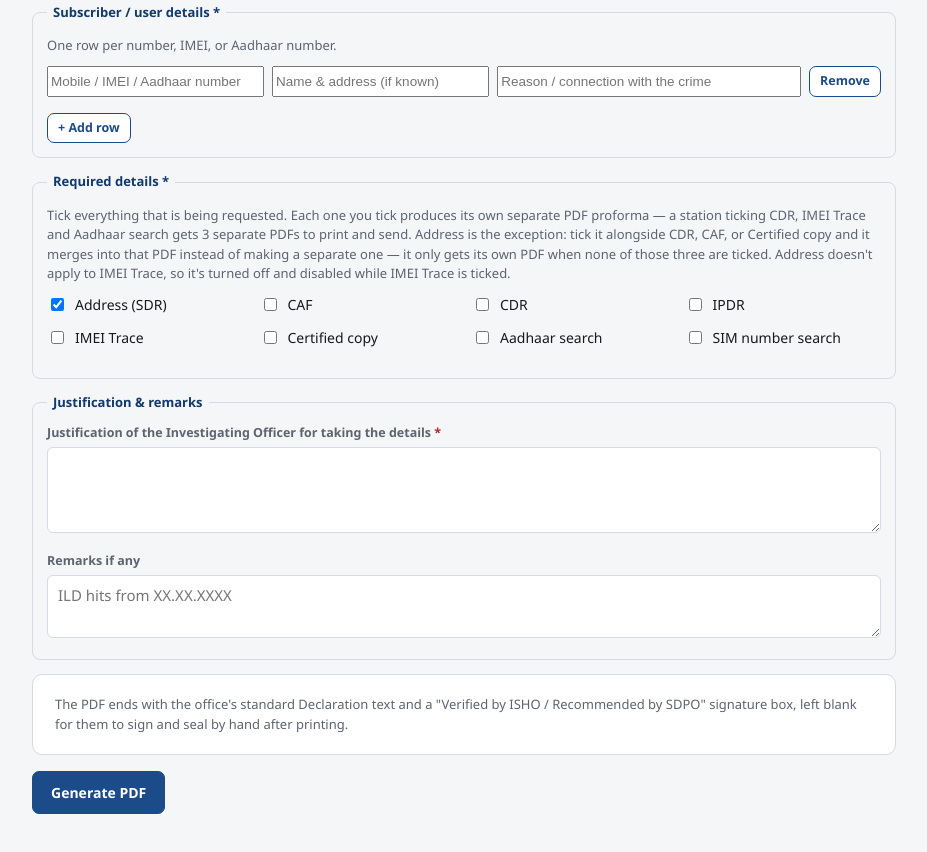
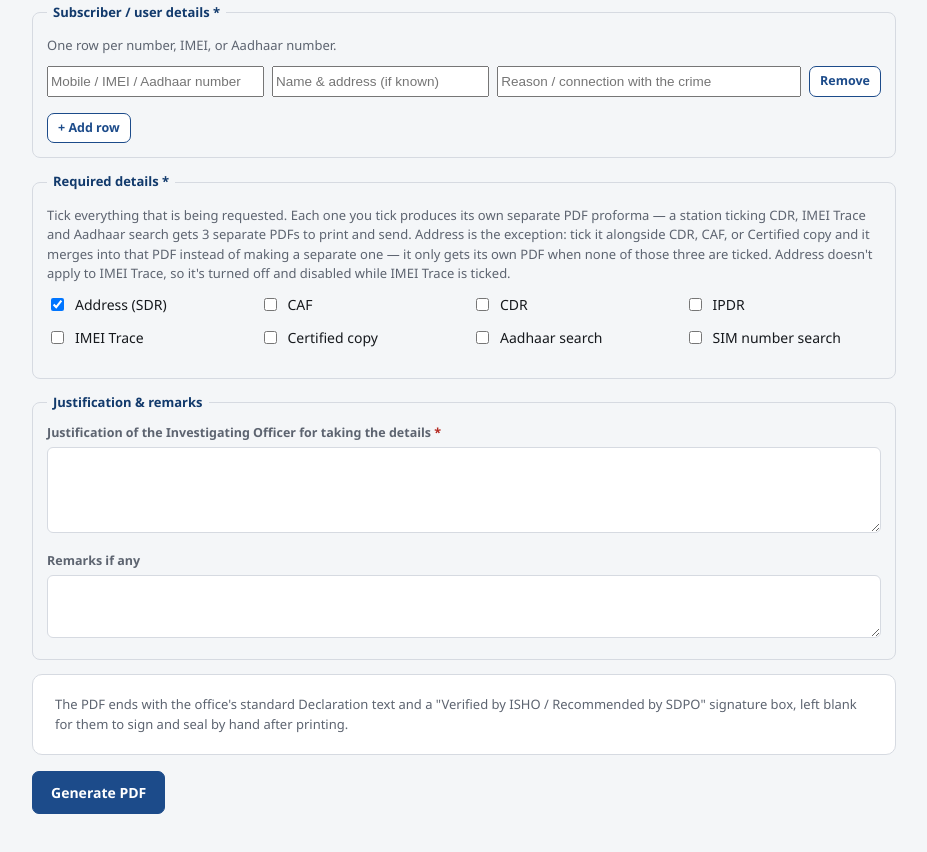
Before and after one commit to CybercellAlappuzha/cyber-cell-portal, a website: page docs/index.html in a window 1280 px wide. Shown: the part 759-1611 px from the top of the page, without its empty margins (176-1103 px from the left). Drawn offline with Linux system fonts and the light colour scheme.

Commit message:
Remove example placeholder text from the Remarks box

```diff
--- a/docs/index.html
+++ b/docs/index.html
@@ -157,7 +157,7 @@
         </div>
         <div class="field w2">
           <label for="pfRemarks">Remarks if any</label>
-          <textarea id="pfRemarks" rows="2" placeholder="ILD hits from XX.XX.XXXX"></textarea>
+          <textarea id="pfRemarks" rows="2"></textarea>
         </div>
       </div>
     </fieldset>
```
Also changed, not shown: public/index.html (+1 -1 lines).
